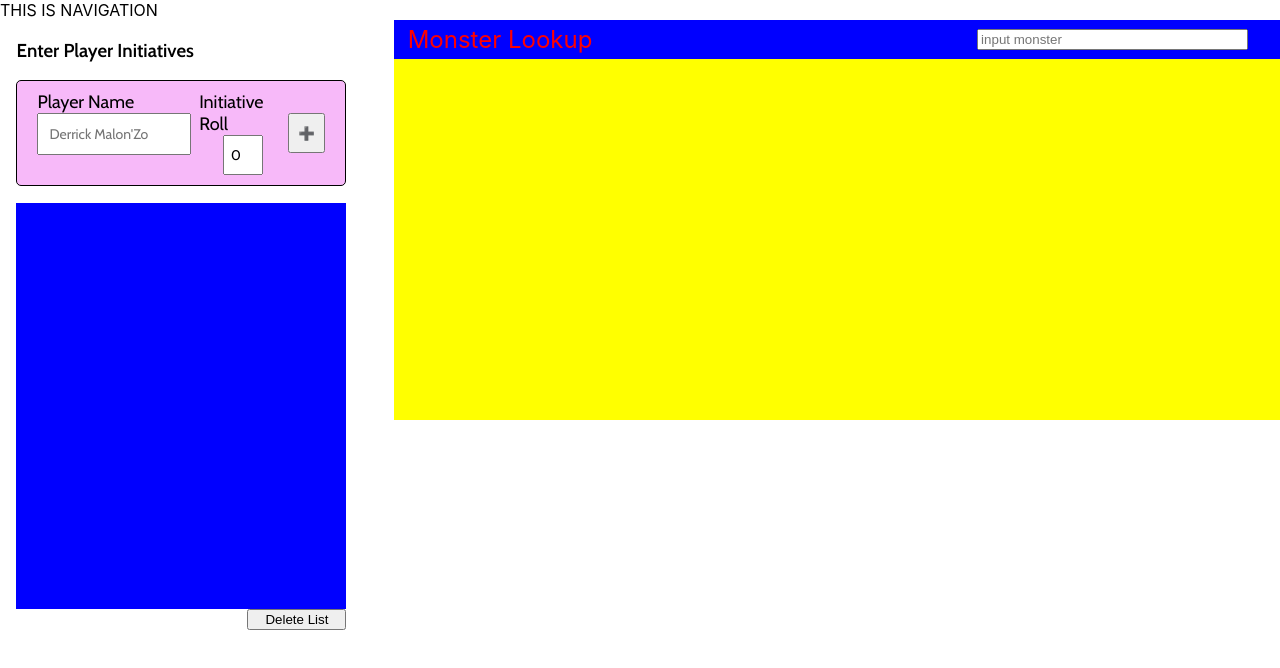
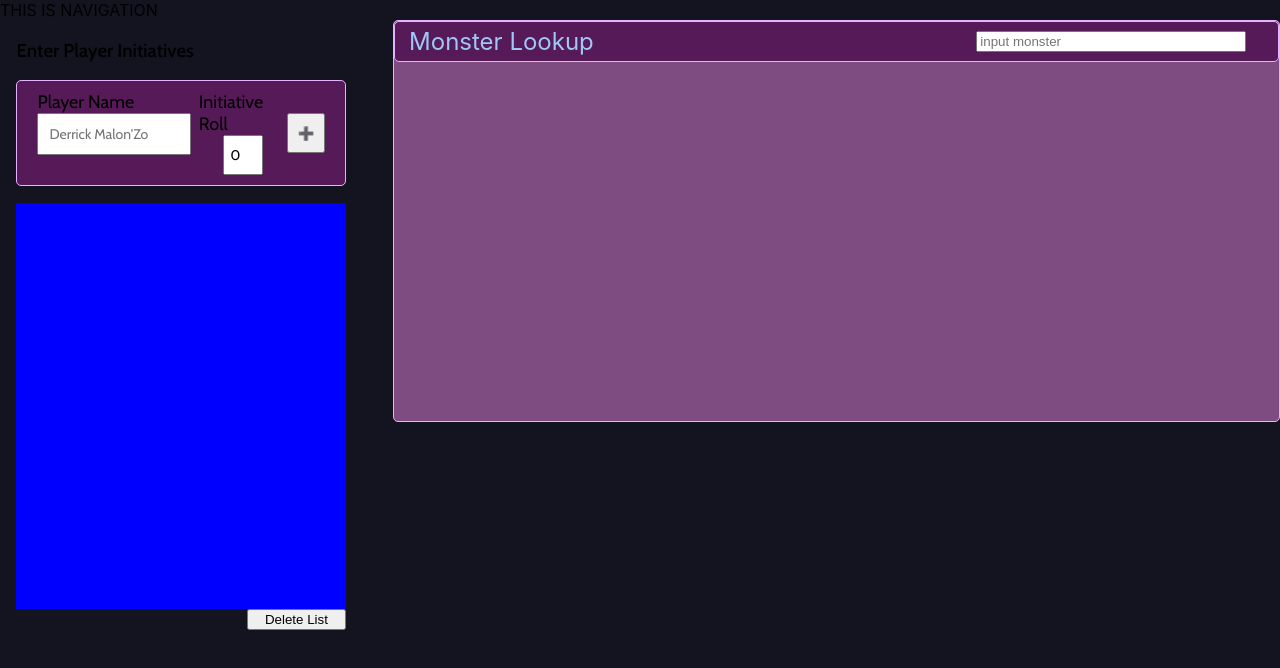
Before and after one commit to jsalinlee/fight-good, a React (Create React App) app: page / in a window 1280 px wide. Shown: the top 668 px of the page. Built offline with nearby package versions, Linux system fonts and the light colour scheme.

Commit message:
first page styling

```diff
--- a/src/App.css
+++ b/src/App.css
@@ -14,7 +14,7 @@
 }
 
 .App-header {
-  background-color: #282c34;
+  background-color: red;
   min-height: 100vh;
   display: flex;
   flex-direction: column;
--- a/src/components/monster-search-box/monster-search-box.styles.scss
+++ b/src/components/monster-search-box/monster-search-box.styles.scss
@@ -1,15 +1,19 @@
 .monster-search-box-container{
-    background-color: yellow;
-    color: red;
+    background-color: var(--boxBackground);
+    color: var(--fontColor);
     width: 75%;
     margin: 0 auto;
     height:50vh;
     overflow: scroll;
     margin-left: 5%;
+    border:var(--baseBorder);
+border-radius: var(--baseBorder-radius);
 
 
     .monster-search-header-container{
-        background-color: blue;
+        background-color: var(--boxTitleBackground);
+        border: var(--baseBorder);
+        border-radius: var(--baseBorder-radius);
         position:sticky;
         display: flex;
         top: 0;
--- a/src/components/monster-search-item/monster-search-item.styles.scss
+++ b/src/components/monster-search-item/monster-search-item.styles.scss
@@ -1,6 +1,5 @@
 .monster-search-item-container{
-    background-color: purple;
-    color: white;
+    background-color: var(--itemBackground);
     font-size: 125%;
     display: flex;
     flex-direction: row;
@@ -9,12 +8,13 @@
     padding-left: 3px;
     padding-right:3px;
     align-items:center;
+    border:var(--itemBorder);
+    border-radius: var(--baseBorder-radius);
 
 
 
     .monster-name, .monster-cr, .monster-size, .monster-type{
-        //background-color: greenyellow;
-        color:cyan;
+        color:var(--fontColor);
         width:20%;
 
     }
--- a/src/components/monster-search-list/monster-search-list.styles.scss
+++ b/src/components/monster-search-list/monster-search-list.styles.scss
@@ -3,6 +3,4 @@
     max-height: 50vh;
     display: flex;
     flex-direction: column;
-
-
 }
--- a/src/components/player-input/player-input.styles.scss
+++ b/src/components/player-input/player-input.styles.scss
@@ -6,9 +6,9 @@
 }
 
 .player-input-fields-container {
-    background: #F7B9F9;
-    border: 1px solid black;
-    border-radius: 5px;
+    background: var(--boxTitleBackground);
+    border: var(--baseBorder);
+    border-radius: var(--baseBorder-radius);
     display: flex;
     font-family: "Cabin";
     font-size: 18px;
--- a/src/index.scss
+++ b/src/index.scss
@@ -1,3 +1,17 @@
+:root{
+    --baseBackground: #141420;
+    --boxBackground: #7f4c81;
+    --boxTitleBackground: #571a58;
+    --itemBackground: #39244d;
+    --fontColor:rgb(159, 200, 246);
+
+
+    --baseBorder: 1px solid rgb(230, 177, 255);
+    --itemBorder: 1px solid rgb(84, 131, 212);
+    --baseBorder-radius: 5px;
+
+}
+
 body {
   margin: 0;
   font-family: -apple-system, BlinkMacSystemFont, 'Cabin', 'Segoe UI', 'Roboto', 'Oxygen',
@@ -5,6 +19,7 @@ body {
     sans-serif;
   -webkit-font-smoothing: antialiased;
   -moz-osx-font-smoothing: grayscale;
+  background-color: var(--baseBackground);
 }
 
 code {
--- a/src/routes/initiative-setup/initiative-setup.styles.scss
+++ b/src/routes/initiative-setup/initiative-setup.styles.scss
@@ -2,7 +2,6 @@
 .initiative-setup-wrapper{
     display:flex;
     flex-direction: row;
-
 }
 
 .initiative-list-block-wrapper{
```
